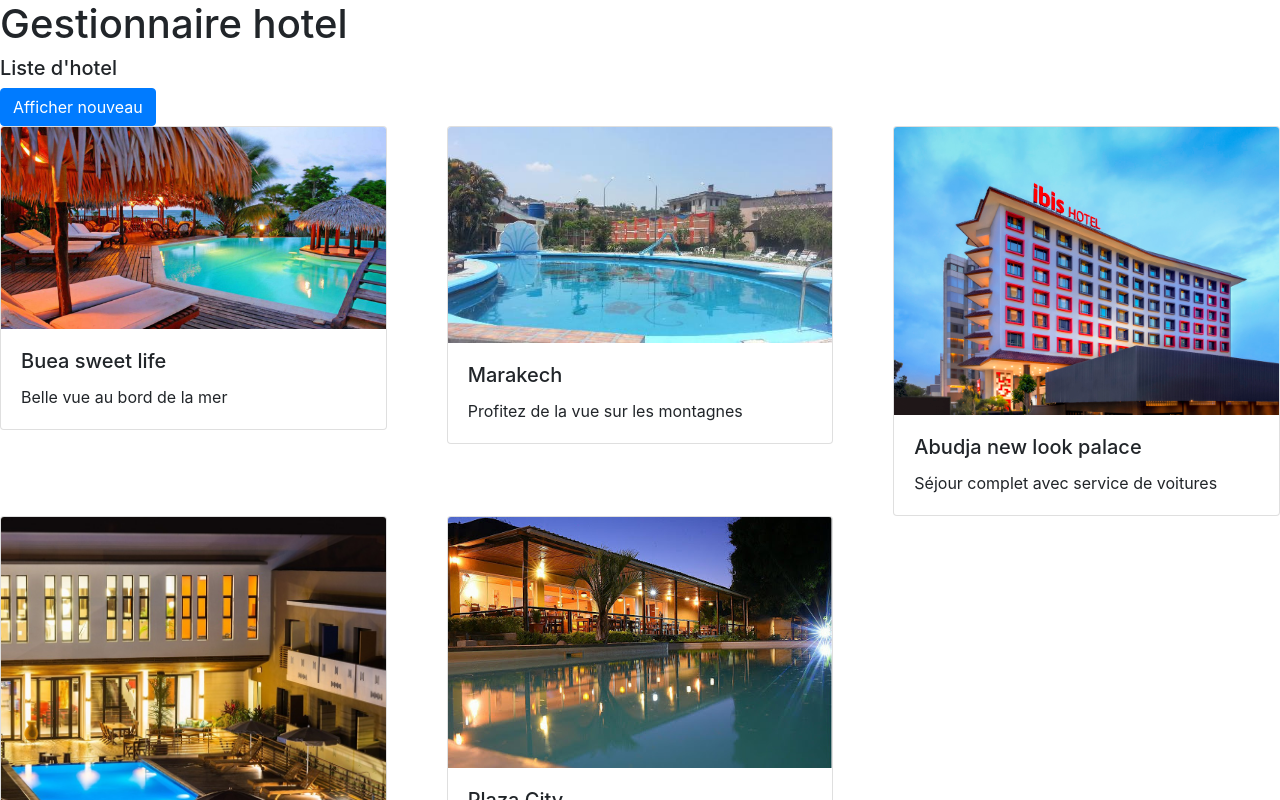
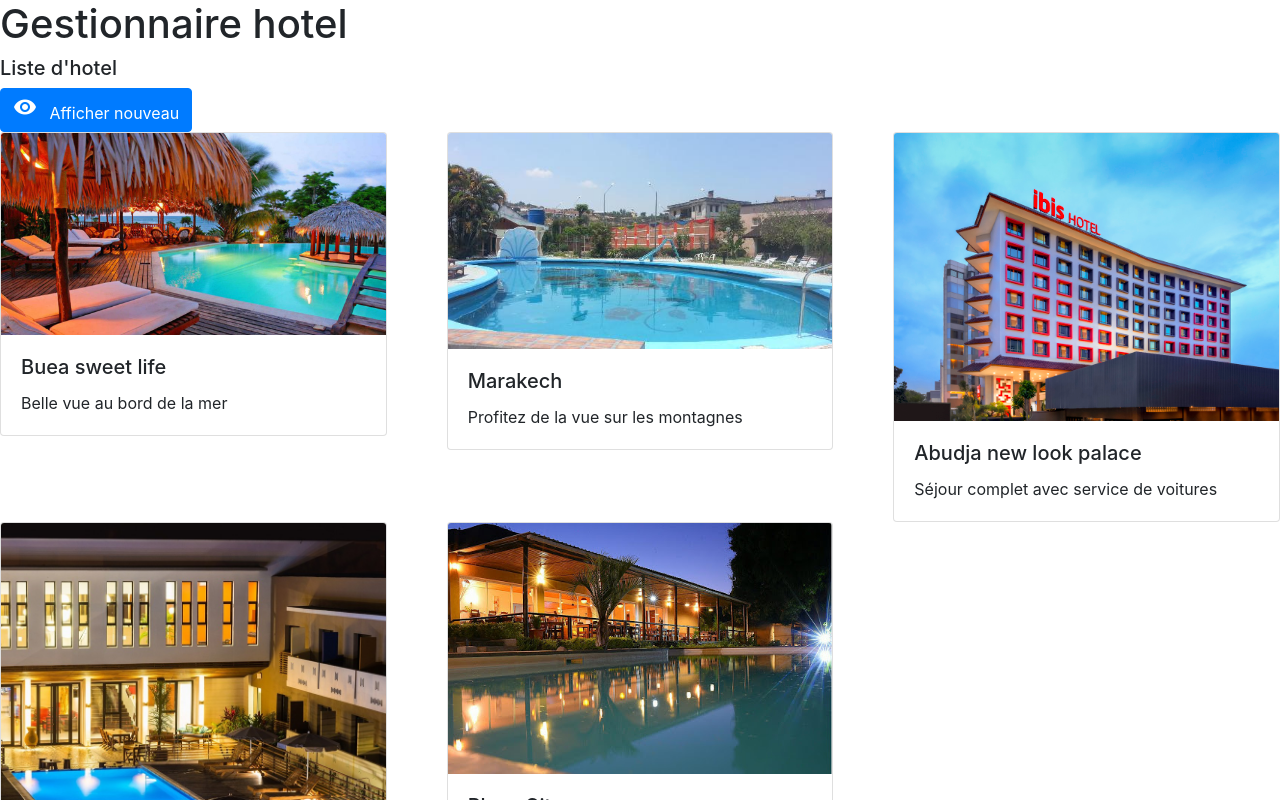
Before and after one commit to kokokanti98/angular_essai, an Angular app: page / in a window 1280 px wide. Shown: the top 800 px of the page. Built offline with nearby package versions, Linux system fonts and the light colour scheme.

Commit message:
Propoerty event binding

```diff
--- a/package.json
+++ b/package.json
@@ -20,6 +20,7 @@
     "@angular/platform-browser-dynamic": "~11.0.0",
     "@angular/router": "~11.0.0",
     "bootstrap": "^4.6.0",
+    "material-icons": "^0.5.4",
     "rxjs": "~6.6.0",
     "tslib": "^2.0.0",
     "zone.js": "~0.10.2"
--- a/src/app/hotel-list/hotel-list.component.html
+++ b/src/app/hotel-list/hotel-list.component.html
@@ -1,8 +1,15 @@
 <!--ICI le *ngIf = "CONDITION" va afficher la balise h1 que si la condition est respecter-->
 <h5 *ngIf="hotels && hotels.length > 0">{{title}}</h5>
 
+
 <button class="btn btn-primary" (click)="toggleIsNewBadge()">
-  Afficher nouveau
+  <!--ICI si showBadge est True on va afficher => "un material-icon appele visibility_off" sinon " un material-icon appele visibility"-->
+  <!--Pour voir plus d'icons RDV sur le site: https://material.io/resources/icons/?style=baseline -->
+  <span class="material-icons">
+    {{ showBadge ? "visibility_off" : "visibility" }}
+  </span>
+  <!--ICI si showBadge est True on va afficher => "Cacher nouveau" sinon "Afficher nouveau"-->
+  <span class="ml-2"> {{ showBadge ? "Cacher" : "Afficher" }} nouveau </span>
 </button>
 
 <div class="card-deck">
--- a/src/styles.css
+++ b/src/styles.css
@@ -1,2 +1,6 @@
 /* You can add global styles to this file, and also import other style files */
+
+/* sur cmd: npm install bootstrap --save */
 @import '~bootstrap/dist/css/bootstrap.min.css';
+/* sur cmd: npm install material-icons --save */
+@import '~material-icons/iconfont/material-icons.css';
```
Also changed, not shown: 1 other file (tests, documents, lock files or other folders).
